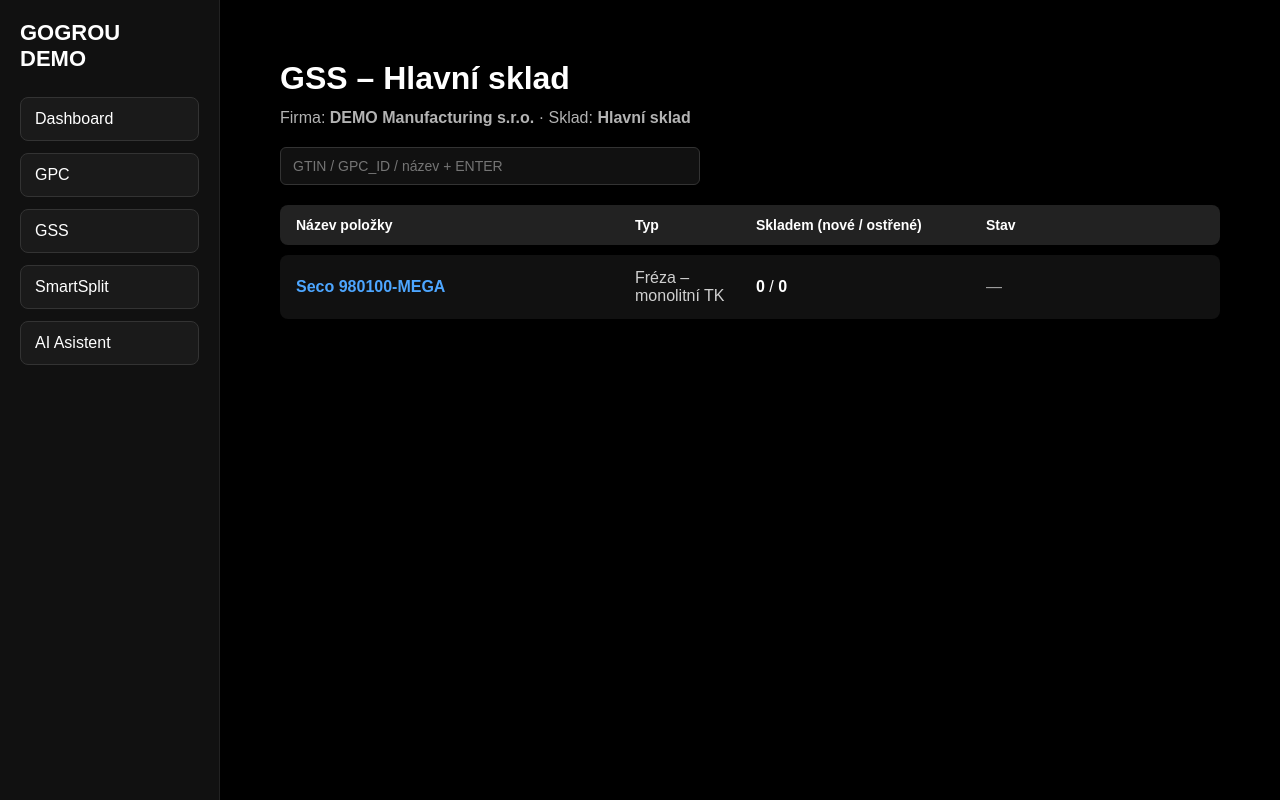
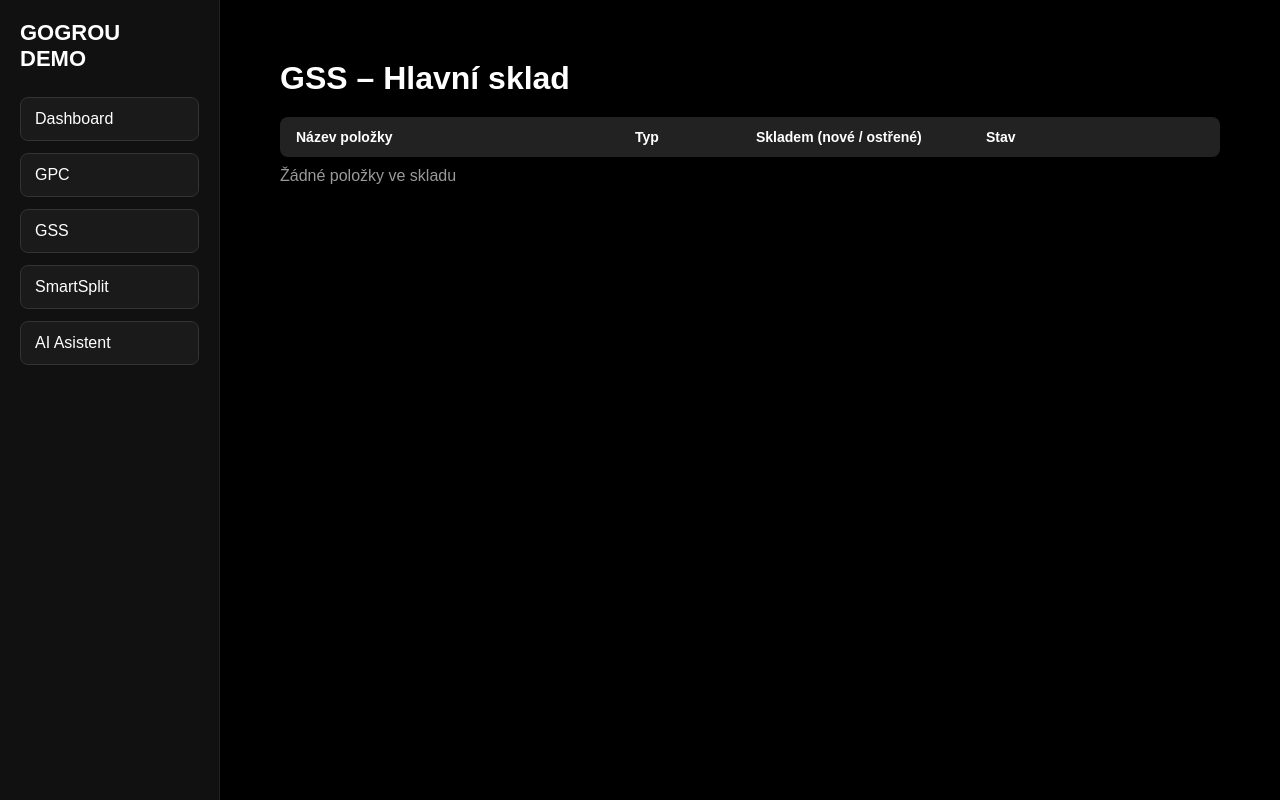
Before and after one commit to gogrou-app/gogrou-demo, a Next.js app: page /gss in a window 1280 px wide. Built offline with nearby package versions, Linux system fonts and the light colour scheme.

Commit message:
Update page.jsx

```diff
--- a/app/gss/page.jsx
+++ b/app/gss/page.jsx
@@ -1,95 +1,31 @@
 "use client";
 
-import { useState } from "react";
+import { useEffect, useState } from "react";
 import Link from "next/link";
 
-import gpcTools from "../gpc/data";          // GPC data
-import gssStockData from "./data/gssStock"; // GSS stock (demo)
-import { company, warehouses } from "./data/company";
+import gpcTools from "../gpc/data";
+import {
+  loadGssStock,
+} from "./data/gssStore";
 
 export default function GssPage() {
-  const [query, setQuery] = useState("");
-  const [gssStock, setGssStock] = useState(gssStockData);
-  const [error, setError] = useState(null);
+  const [stock, setStock] = useState([]);
 
-  const mainWarehouse = warehouses.find(w => w.type === "MAIN");
-
-  function handleAddFromGPC(e) {
-    e.preventDefault();
-    setError(null);
-
-    const q = query.trim().toLowerCase();
-    if (!q) return;
-
-    const matches = gpcTools.filter(t =>
-      String(t.gpc_id).toLowerCase() === q ||
-      String(t.gtin || "").toLowerCase() === q ||
-      String(t.name).toLowerCase().includes(q)
-    );
-
-    if (matches.length !== 1) {
-      setError("Nenalezena jednoznačná položka v GPC");
-      return;
-    }
-
-    const tool = matches[0];
-
-    const exists = gssStock.some(s => s.gpc_id === tool.gpc_id);
-    if (exists) {
-      setError("Položka už je v GSS založena");
-      return;
-    }
-
-    const newStock = {
-      gss_stock_id: `STOCK-${String(gssStock.length + 1).padStart(3, "0")}`,
-      company_id: company.company_id,
-      warehouse_id: mainWarehouse.warehouse_id,
-      gpc_id: tool.gpc_id,
-      tracking_mode: "dm",
-      min_qty: 0,
-      max_qty: null,
-      items: [],
-    };
-
-    setGssStock([...gssStock, newStock]);
-    setQuery("");
-  }
+  // ==================================================
+  // LOAD ZE STORAGE
+  // ==================================================
+  useEffect(() => {
+    const data = loadGssStock();
+    setStock(data);
+  }, []);
 
   return (
     <div style={{ padding: 30, color: "white" }}>
-      <h1 style={{ fontSize: 32, marginBottom: 12 }}>
+      <h1 style={{ fontSize: 32, marginBottom: 20 }}>
         GSS – Hlavní sklad
       </h1>
 
-      <div style={{ opacity: 0.7, marginBottom: 20 }}>
-        Firma: <strong>{company.name}</strong> · Sklad:{" "}
-        <strong>{mainWarehouse.name}</strong>
-      </div>
-
-      {/* VSTUP – PŘIDAT Z GPC */}
-      <form onSubmit={handleAddFromGPC} style={{ marginBottom: 20 }}>
-        <input
-          value={query}
-          onChange={(e) => setQuery(e.target.value)}
-          placeholder="GTIN / GPC_ID / název + ENTER"
-          style={{
-            width: 420,
-            padding: "10px 12px",
-            borderRadius: 6,
-            border: "1px solid #333",
-            background: "#111",
-            color: "white",
-            fontSize: 14,
-          }}
-        />
-        {error && (
-          <div style={{ color: "#ff6b6b", marginTop: 8 }}>
-            {error}
-          </div>
-        )}
-      </form>
-
-      {/* HLAVIČKA TABULKY */}
+      {/* HLAVIČKA */}
       <div
         style={{
           display: "grid",
@@ -100,7 +36,7 @@ export default function GssPage() {
           borderRadius: 8,
           fontWeight: "bold",
           fontSize: 14,
-          marginBottom: 10,
+          marginBottom: 10
         }}
       >
         <div>Název položky</div>
@@ -109,23 +45,39 @@ export default function GssPage() {
         <div>Stav</div>
       </div>
 
-      {/* ŘÁDKY */}
-      {gssStock.map((stock) => {
+      {/* OBSAH */}
+      {stock.length === 0 && (
+        <div style={{ opacity: 0.6 }}>
+          Žádné položky ve skladu
+        </div>
+      )}
+
+      {stock.map((s) => {
         const tool = gpcTools.find(
-          (t) => String(t.gpc_id) === String(stock.gpc_id)
+          (t) => t.gpc_id === s.gpc_id
         );
 
-        const newCount = stock.items.filter(
-          (i) => i.status === "in_stock" && i.resharpen_count === 0
-        ).length;
+        const newCount =
+          s.tracking_mode === "dm"
+            ? s.items.filter(
+                (i) =>
+                  i.status === "in_stock" &&
+                  i.resharpen_count === 0
+              ).length
+            : s.quantity || 0;
 
-        const sharpenedCount = stock.items.filter(
-          (i) => i.status === "in_stock" && i.resharpen_count > 0
-        ).length;
+        const sharpenedCount =
+          s.tracking_mode === "dm"
+            ? s.items.filter(
+                (i) =>
+                  i.status === "in_stock" &&
+                  i.resharpen_count > 0
+              ).length
+            : 0;
 
         return (
           <div
-            key={stock.gss_stock_id}
+            key={s.gss_stock_id}
             style={{
               display: "grid",
               gridTemplateColumns: "3fr 1fr 2fr 2fr",
@@ -134,16 +86,16 @@ export default function GssPage() {
               background: "#111",
               borderRadius: 8,
               marginBottom: 6,
-              alignItems: "center",
+              alignItems: "center"
             }}
           >
             <div>
               <Link
-                href={`/gss/${stock.gss_stock_id}`}
+                href={`/gss/${s.gss_stock_id}`}
                 style={{
                   color: "#4da6ff",
                   textDecoration: "none",
-                  fontWeight: "bold",
+                  fontWeight: "bold"
                 }}
               >
                 {tool?.name || "Neznámá položka"}
@@ -159,7 +111,9 @@ export default function GssPage() {
               <strong>{sharpenedCount}</strong>
             </div>
 
-            <div style={{ opacity: 0.6 }}>—</div>
+            <div style={{ opacity: 0.6 }}>
+              {s.default_location}
+            </div>
           </div>
         );
       })}
```
